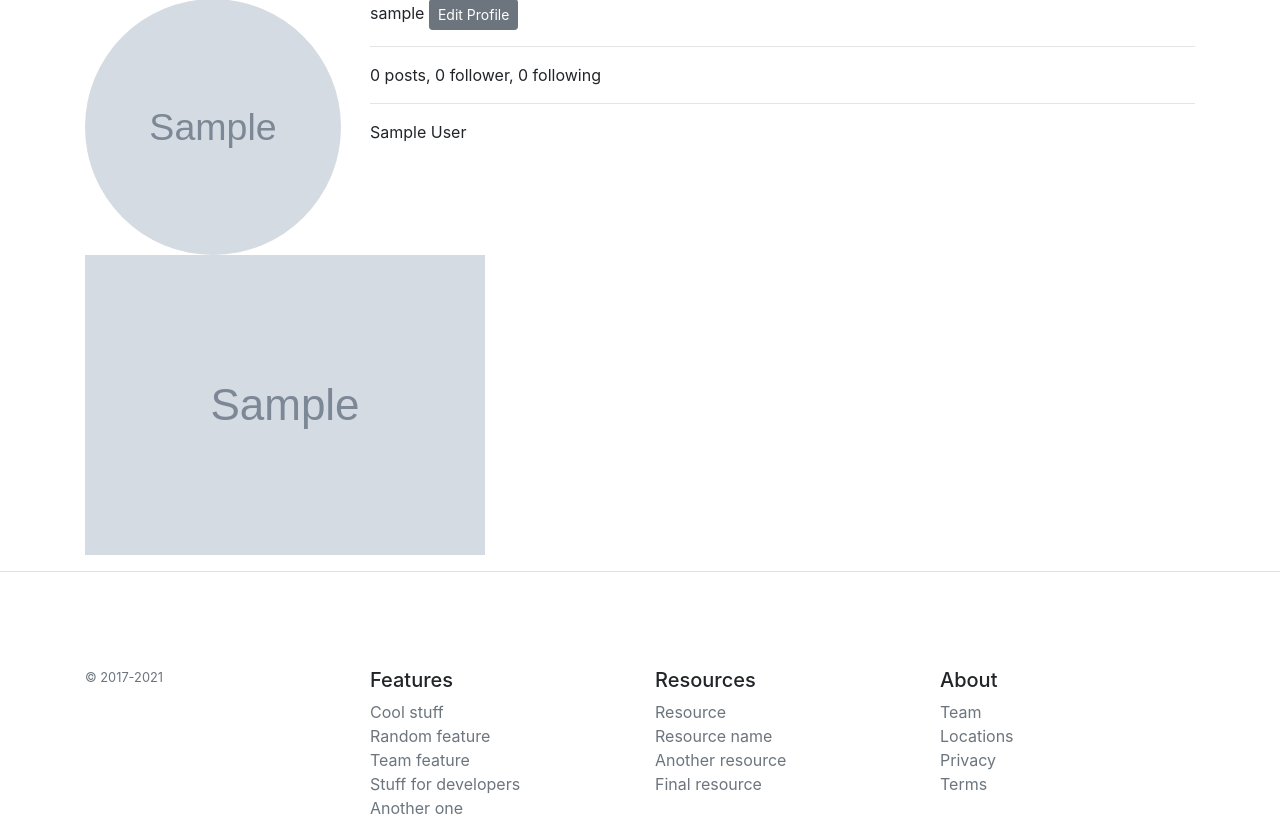
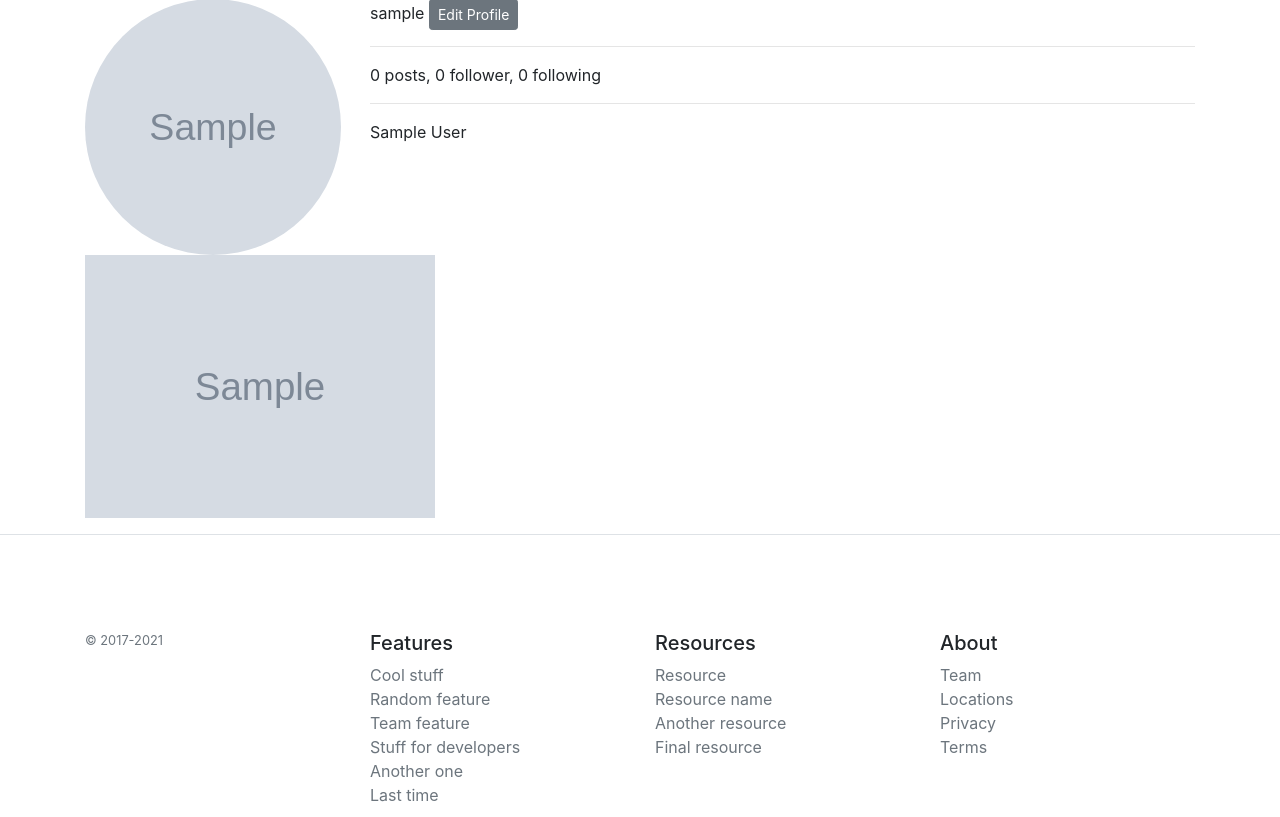
Before and after one commit to zalpheein/django-with-react-rev2, a Django app: a page that uses instagram/templates/instagram/user_page.html in a window 1280 px wide. Shown: the part 88-905 px from the top of the page. Run offline with Django 3.2, Linux system fonts and the light colour scheme; tables that the repository leaves empty hold one stand-in row (values such as "Sample post"); grey boxes marked "Sample" are stand-in pictures; some libraries are stand-ins or nearby versions.

Commit message:
user_page 에 실제 이미지 노출...

```diff
--- a/instagram/templates/instagram/user_page.html
+++ b/instagram/templates/instagram/user_page.html
@@ -17,11 +17,13 @@
                 <hr>
                 {{ page_user.name }}
             </div>
-            <div class="col-sm-12">
-                {% for post in post_list %}
-                    <img src="{{ post.photo.url }}" alt="{{ post.caption }}">
-                {% endfor %}
-            </div>
+
+            {% for post in post_list %}
+                <div class="col-sm-4">
+                    <img src="{{ post.photo.url }}" alt="{{ post.caption }}" style="width: 100%">
+                </div>
+            {% endfor %}
+
 
         </div>
     </div>
```
